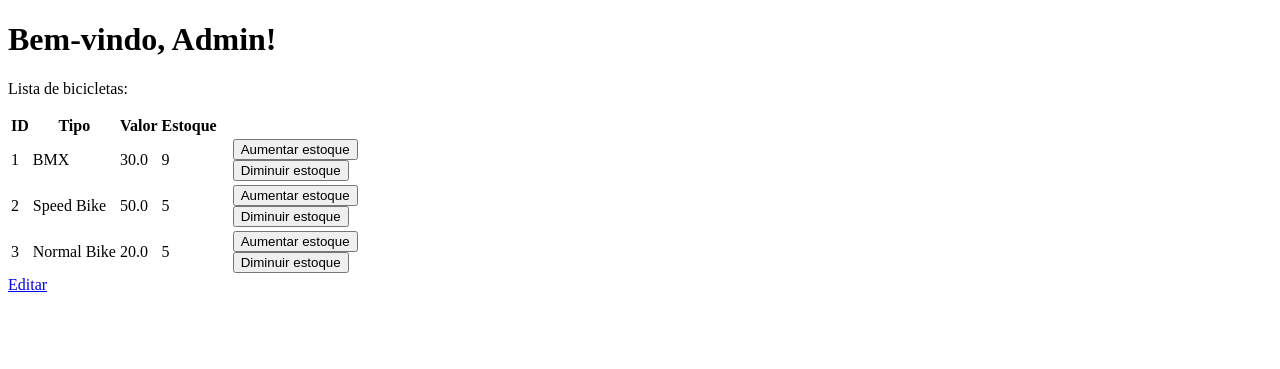
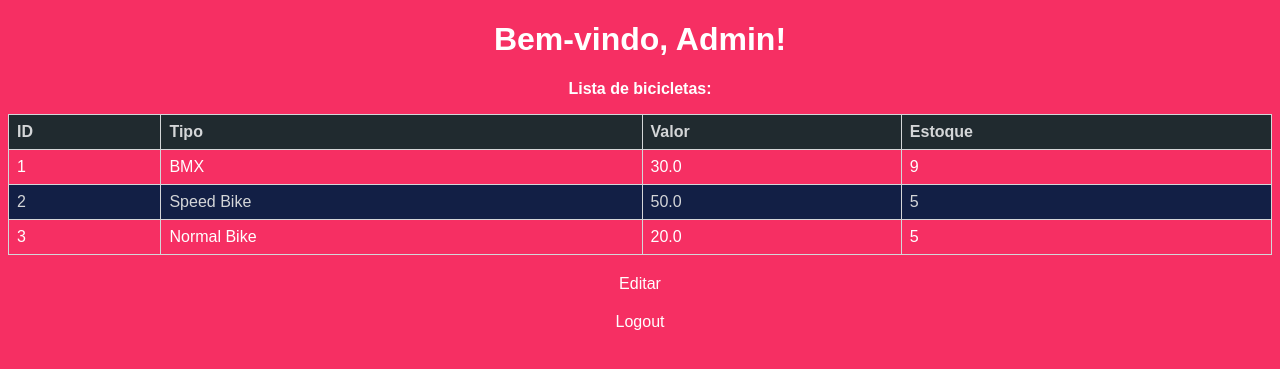
Before and after one commit to ArthurBitt/Mastering-Python-ending-project, a Flask app: page /admin in a window 1280 px wide. Shown: the top 369 px of the page. Run offline with Flask 3, Linux system fonts and the light colour scheme; data comes from the database, SQL or seed files in the repository; both versions use the stored data as it was after the commit.

Commit message:
.2°
foram inseridas novas funcionalidades como editar os valores das biciciletas da tabela como admin. Além disso, foi gerado um css para começar a estilizar o app

```diff
--- a/projeto_conclus-o_python/projeto_conclusao_shift-python-main/app.py
+++ b/projeto_conclus-o_python/projeto_conclusao_shift-python-main/app.py
@@ -4,8 +4,7 @@ import sqlite3
 import secrets
 import random
 
-
-app = Flask(__name__)
+app = Flask(__name__, static_url_path='/static')
 app.secret_key = 'sua_chave_secreta'
 global bikes, usuario_valido, obter_id_usuario
 bikes = []
@@ -18,94 +17,25 @@ def index():
     return response
 
 # Rota admin
-@app.route('/admin', methods=['GET', 'POST'])
+@app.route('/admin', methods=["POST", "GET"])
 def admin():
-    if request.method == 'POST':
-        # Se a requisição for um POST, atualize o estoque da bicicleta
-        bike_id = request.form['bike_id']
-        operacao = request.form['operacao']
-
-        conn = sqlite3.connect('Bikes.db')
-        c = conn.cursor()
-
-        # Se a operação for aumentar, incremente 1 no estoque da bicicleta
-        if operacao == 'aumentar':
-            c.execute(
-                "UPDATE bicicletas SET estoque = estoque + 1 WHERE id = ?", (bike_id,))
-        # Se a operação for diminuir, verifique se o estoque atual é maior que zero antes de decrementar
-        elif operacao == 'diminuir':
-            c.execute("SELECT estoque FROM bicicletas WHERE id = ?", (bike_id,))
-            estoque = c.fetchone()[0]
-            if estoque > 0:
-                c.execute(
-                    "UPDATE bicicletas SET estoque = estoque - 1 WHERE id = ?", (bike_id,))
-                flash('Estoque atualizado com sucesso!')
-            else:
-                flash('Estoque indisponível!')
-
-        conn.commit()
-        conn.close()
-
-    # Recupere a lista de bicicletas do banco de dados
-    conn = sqlite3.connect('Bikes.db')
-    c = conn.cursor()
-    c.execute("SELECT * FROM bicicletas")
-    bikes = c.fetchall()
-    conn.close()
-    return render_template('admin.html', bikes=bikes)
-
-    # Renderize o template admin e passe a lista de bicicletas como argumento
-    return render_template('admin.html', bikes=bikes)
-
-#diminuir o estoque
-@app.route('/diminuir_estoque/<int:bike_id>', methods=['POST',])
-def diminuir_estoque(bike_id):
+    # Conecta ao banco de dados
     conn = sqlite3.connect('Bikes.db')
     c = conn.cursor()
 
-    # Verifica se a bike existe no banco de dados
-    c.execute("SELECT * FROM bicicletas WHERE id = ?", (bike_id,))
-    bike = c.fetchone()
-    if bike is None:
-        flash('Bike não encontrada.', 'error')
-        return redirect(url_for('admin'))
+    # Seleciona todas as bicicletas disponíveis
+    c.execute('SELECT * FROM bicicletas')
+    bicicletas = c.fetchall()
 
-    # Verifica se há estoque disponível para diminuir
-    if bike[3] <= 0:
-        flash('Estoque insuficiente.', 'error')
-    else:
-        # Diminui o estoque da bike
-        c.execute("UPDATE bicicletas SET estoque = ? WHERE id = ?",
-                  (bike[3] - 1, bike_id))
-        conn.commit()
-        print('Estoque atualizado com sucesso!', 'success')
+    # Fecha a conexão com o banco de dados
+    conn.close()
 
-    conn.close()
-    return redirect(url_for('admin'))
-
-#aumentar o estoque
-@app.route('/aumentar_estoque/<int:bike_id>', methods=['POST'])
-def aumentar_estoque(bike_id):
-    conn = sqlite3.connect('Bikes.db')
-    c = conn.cursor()
-
-    # Verifica se a bike existe no banco de dados
-    c.execute("SELECT * FROM bicicletas WHERE id = ?", (bike_id,))
-    bike = c.fetchone()
-    if bike is None:
-        flash('Bike não encontrada.', 'error')
-        return redirect(url_for('admin'))
-
-    # Aumenta o estoque da bike
-    c.execute("UPDATE bicicletas SET estoque = ? WHERE id = ?",
-              (bike[3] + 1, bike_id))
-    conn.commit()
-    print('Estoque atualizado com sucesso!', 'success')
-
-    conn.close()
-    return redirect(url_for('admin'))
+    # Renderiza o template admin.html com as bicicletas disponíveis
+    return render_template('admin.html', bicicletas=bicicletas)
 
 # Rota para processar o formulário de login
+
+
 @app.route('/login', methods=['POST',])
 def login():
     usuario = request.form['usuario'].lower()
@@ -127,7 +57,9 @@ def login():
         return redirect(url_for('lista'))
     else:
         print('Usuário ou senha inválidos.')
-        return redirect(url_for('index'))
+        flash('Usuário ou senha inválidos.')
+        # Clear the input fields for username and password
+        return render_template('index.html', usuario='', senha='')
 
 # Rota para a página de cadastro de cliente
 @app.route('/cadastro')
@@ -222,11 +154,10 @@ def logout():
         session.pop('aluguel_feito', None)
     return redirect(url_for('index'))
 
-#
-@app.route('/edicao')
+#rota edicao
+@app.route('/edicao', methods = ['POST','GET'])
 def edicao():
-    return render_template('edicao.html')
-
+ return render_template('edicao.html')
 #
 @app.route('/excluir_valor', methods=['POST'])
 def excluir_valor():
@@ -238,7 +169,7 @@ def excluir_valor():
     delete_row('bicicletas', id)
 
     # Redireciona de volta para a página de edição
-    return redirect(url_for('edicao'))
+    return redirect(url_for('admin'))
 #
 @app.route('/inserir_alterar_valor', methods=['POST'])
 def inserir_alterar_valor():
@@ -264,6 +195,7 @@ def inserir_alterar_valor():
         update_row('bicicletas', (tipo, valor, estoque, id))
 
     # Redireciona de volta para a página de edição
-    return redirect(url_for('edicao'))
+    return redirect(url_for('admin'))
+
 if __name__ == '__main__':
     app.run(debug=True)
--- /dev/null
+++ b/projeto_conclus-o_python/projeto_conclusao_shift-python-main/static/style.css
@@ -0,0 +1,125 @@
+body {
+    background-color: #F62F63;
+    color:white;
+    font-family: Arial, sans-serif;
+}
+
+.login{
+    background-color: rgb(255,255,255,0.2);
+    margin: 15% 35% 15% 35%;
+    border-radius: 8px;
+    padding: 10px;
+
+
+}
+.login input{
+     background-color: transparent;
+     border:none;
+     border-radius: 20px;
+     box-shadow: 0 0 5px rgba(0, 0, 0, 0.5);
+     display: block;
+     height: 30px;
+     padding-left: 10px;
+     text-decoration: none;
+}
+
+.content-edicao{
+    background-color: rgba(255, 255, 255, 0.2);
+    margin: 3% 35%;
+    padding: 15px;
+
+}
+
+.content-edicao input{
+    margin: 8px;
+    border-radius: 12px;}
+
+h1,
+h2,
+h3,
+h4,
+h5,
+h6 ,
+p{
+    color:white;
+    font-weight: bold;
+    text-align: center;
+}
+
+table {
+    border-collapse: collapse;
+    margin-bottom: 20px;
+    width: 100%;
+}
+
+th,
+td {
+    border: 1px solid #D4D6D8;
+    padding: 8px;
+    text-align: left;
+}
+
+th {
+    background-color: #202A2F;
+    color: #D4D6D8;
+}
+
+tbody tr:nth-child(even) {
+    background-color: #121F45;
+    color: #D4D6D8;
+}
+
+a {
+    color: white;
+    text-decoration: none;
+    display: block;
+    margin-top: 20px;
+
+}
+
+.btn {
+
+    border: none;
+    border-radius: 20px;
+    padding: 10px 20px;
+    background-color: transparent;
+    color: #fff;
+    box-shadow: 0 0 5px rgba(0, 0, 0, 0.7);
+    cursor: pointer;
+    margin-top: 10px;
+}
+
+.btn-primary {
+    border: none;
+        border-radius: 20px;
+        padding: 10px 20px;
+        background-color: transparent;
+        color: #fff;
+        box-shadow: 0 0 5px rgba(0, 0, 0, 0.7);
+        cursor: pointer;
+        margin-top: 10px;
+}
+
+button {
+    border: none;
+    border-radius: 20px;
+    padding: 10px 20px;
+    background-color: transparent;
+    color: #fff;
+    box-shadow: 0 0 5px rgba(0, 0, 0, 0.7);
+    cursor: pointer;
+    margin-top: 10px;
+}
+
+.form-control {
+    background-color:transparent;
+    color: #171717;
+    display: block;
+    font-size: 14px;
+    font-weight: 400;
+    height: 30px;
+    line-height: 50%;
+    padding: 6px 12px;
+    width: 50%;
+    border-radius: 12px;
+}
--- a/projeto_conclus-o_python/projeto_conclusao_shift-python-main/templates/admin.html
+++ b/projeto_conclus-o_python/projeto_conclusao_shift-python-main/templates/admin.html
@@ -1,11 +1,14 @@
 <!DOCTYPE html>
 <html lang="en">
+
 <head>
     <meta charset="UTF-8">
     <meta http-equiv="X-UA-Compatible" content="IE=edge">
     <meta name="viewport" content="width=device-width, initial-scale=1.0">
-    <title>Document</title>
+    <link rel="stylesheet" type="text/css" href="{{ url_for('static', filename='style.css') }}">
+    <title>Admin</title>
 </head>
+
 <body>
     {% block content %}
     <h1>Bem-vindo, Admin!</h1>
@@ -20,30 +23,20 @@
             </tr>
         </thead>
         <tbody>
-            {% for bike in bikes %}
+            {% for bicicleta in bicicletas %}
             <tr>
-                <td>{{ bike[0] }}</td>
-                <td>{{ bike[1] }}</td>
-                <td>{{ bike[2] }}</td>
-                <td>{{ bike[3] }}</td>
-                <td>{{ bike[4] }}</td>
-                <td>{{ bike[5] }}</td>
-                <td>{{ bike[6] }}</td>
-                <td>
-                    <form method="post" action="{{ url_for('aumentar_estoque', bike_id=bike[0]) }}">
-                        <button type="submit">Aumentar estoque</button>
-                    </form>
-
-                    <form method="post" action="{{ url_for('diminuir_estoque', bike_id=bike[0]) }}">
-                        <button type="submit">Diminuir estoque</button>
-                    </form>
-                </td>
+                <td>{{ bicicleta[0] }}</td>
+                <td>{{ bicicleta[1] }}</td>
+                <td>{{ bicicleta[2] }}</td>
+                <td>{{ bicicleta[3] }}</td>
             </tr>
             {% endfor %}
         </tbody>
     </table>
     {% endblock %}
-<a href="{{ url_for('edicao') }}" class="btn btn-primary">Editar</a>
+    <div align="center"><a href="{{ url_for('edicao') }}">Editar</a>
+    <a href="{{ url_for('logout') }}">Logout</a></div>
 
 </body>
+
 </html>
```
Also changed, not shown: projeto_conclus-o_python/projeto_conclusao_shift-python-main/querys_banco.py (+18 -0 lines), projeto_conclus-o_python/projeto_conclusao_shift-python-main/templates/cadastro.html (+6 -2 lines), projeto_conclus-o_python/projeto_conclusao_shift-python-main/templates/edicao.html (+17 -3 lines), projeto_conclus-o_python/projeto_conclusao_shift-python-main/templates/index.html (+12 -9 lines), projeto_conclus-o_python/projeto_conclusao_shift-python-main/templates/lista.html (+7 -4 lines), Bikes.db, README.txt.
